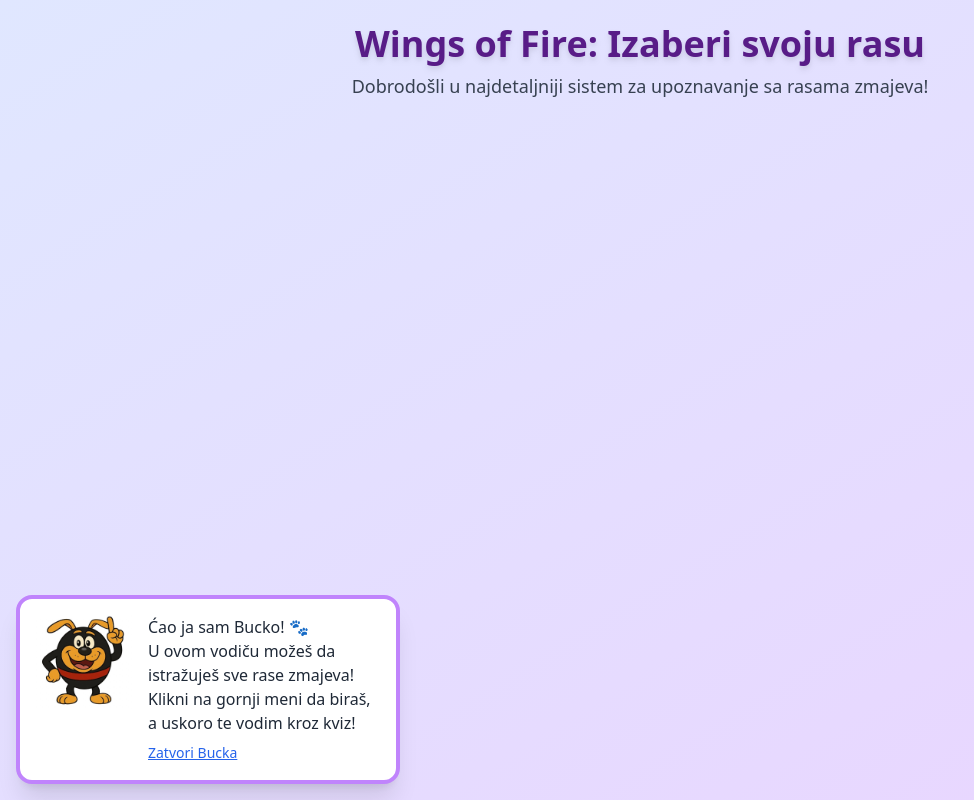
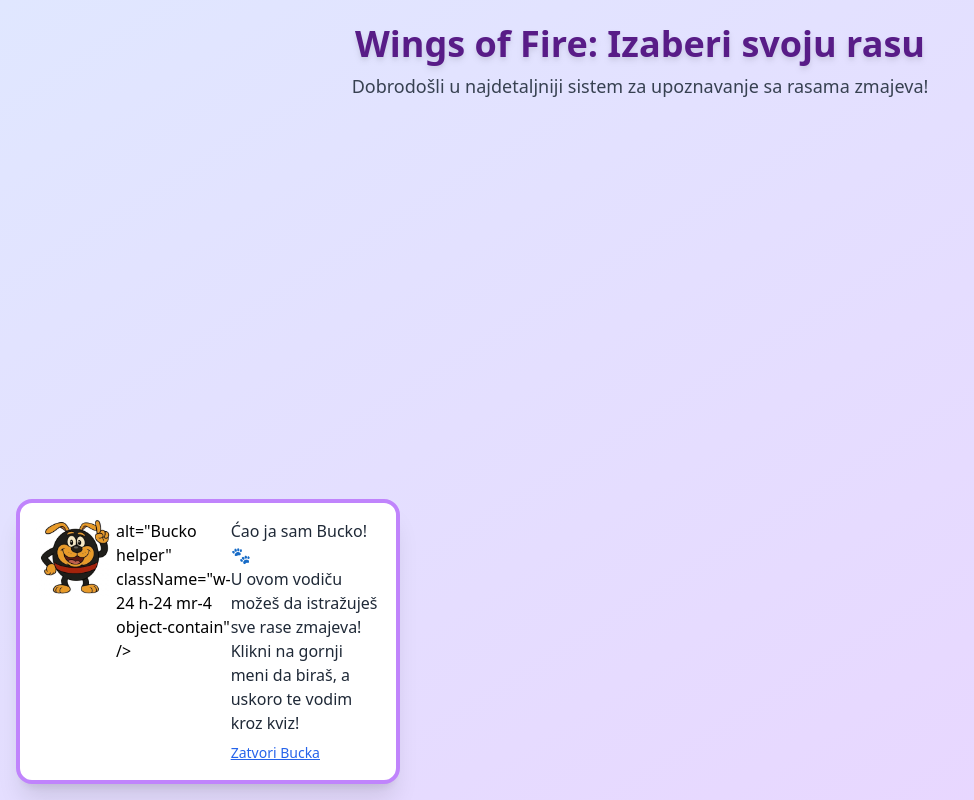
Before and after one commit to BuckoMaster/WingsOfFire-race-system, a React (Create React App) app: page / in a window 1280 px wide. Shown: the whole page, without its empty margins (0-974 px from the left). Built offline with nearby package versions, Linux system fonts and the light colour scheme.

Commit message:
Update App.js

```diff
--- a/src/App.js
+++ b/src/App.js
@@ -27,8 +27,7 @@
           transition={{ duration: 1 }}
           className="fixed bottom-4 left-4 bg-white border-4 border-purple-400 rounded-2xl shadow-xl p-4 w-96 flex"
         >
-          <img
-            src="/bucko.png"
+            <img src="/bucko.png" alt="Bucko helper" className="w-20 h-20" />
             alt="Bucko helper"
             className="w-24 h-24 mr-4 object-contain"
           />
```
